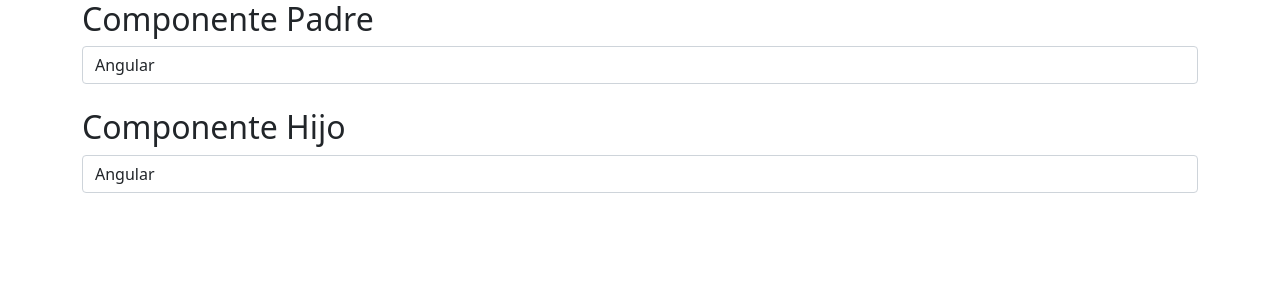
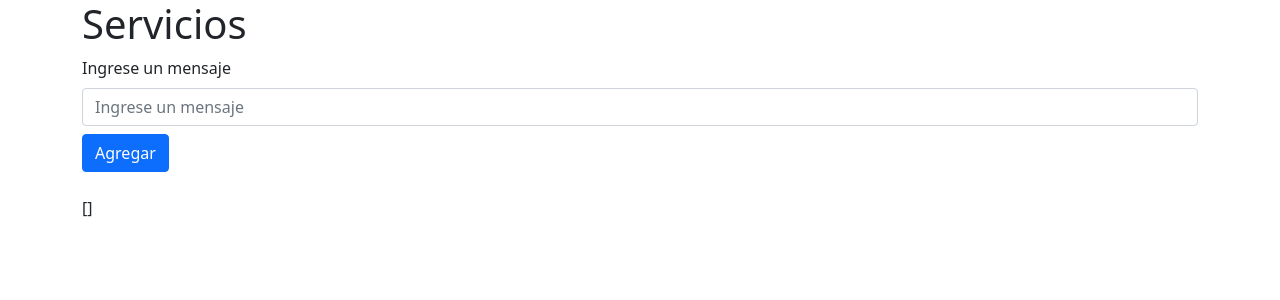
Before and after one commit to Slasari/first_angular_project, an Angular app: page / in a window 1280 px wide. Shown: the top 300 px of the page. Built offline with nearby package versions, Linux system fonts and the light colour scheme.

Commit message:
messages

```diff
--- /dev/null
+++ b/src/app/add-messages/add-messages.component.html
@@ -0,0 +1,12 @@
+<form (ngSubmit)="addMessage()">
+    <label class="form-label">Ingrese un mensaje</label>
+    <input type="text" class="form-control" placeholder="Ingrese un mensaje" name="message" [(ngModel)]="message">
+                                                             <!-- ngModel sincroniza propiedades con metodos -->
+    <button class="btn btn-primary mt-2 mb-4">
+        Agregar
+    </button>
+</form>
+
+{{message}}
+
+{{messagesService.messages | json}}
--- /dev/null
+++ b/src/app/add-messages/add-messages.component.ts
@@ -0,0 +1,19 @@
+import { Component } from '@angular/core';
+import { MessagesService } from '../messages.service';
+
+@Component({
+  selector: 'app-add-messages',
+  templateUrl: './add-messages.component.html',
+  styleUrls: ['./add-messages.component.css']
+})
+export class AddMessagesComponent {
+
+  constructor(public messagesService: MessagesService){}
+
+  message: string = "";
+
+  addMessage(){
+    this.messagesService.add(this.message);
+    this.message = "";
+  }
+}
--- a/src/app/app.component.html
+++ b/src/app/app.component.html
@@ -1,8 +1,12 @@
 <div class="container">
-  <h2>Componente Padre</h2>
+  <h1>Servicios</h1>
 
-  <input type="text" class="form-control mb-4" [(ngModel)]="title">
+  <app-add-messages></app-add-messages>
+  <app-list-messages></app-list-messages>
 
-  <app-children  [title]="title" (titleChange)="title = $event"></app-children>
-  <!--                   [(title)]="title"                  -->
 </div>
+
+<!-- <input type="text" class="form-control mb-4" [(ngModel)]="title"> -->
+
+<!-- <app-children  [title]="title" (titleChange)="title = $event"></app-children> -->
+<!--                   [(title)]="title"                  -->
--- a/src/app/app.module.ts
+++ b/src/app/app.module.ts
@@ -12,6 +12,8 @@
 import { FormsModule, ReactiveFormsModule } from '@angular/forms';
 import { FormularioReactivoComponent } from './formulario-reactivo/formulario-reactivo.component';
 import { ChildrenComponent } from './children/children.component';
+import { AddMessagesComponent } from './add-messages/add-messages.component';
+import { ListMessagesComponent } from './list-messages/list-messages.component';
 
 @NgModule({
   declarations: [
@@ -23,7 +25,9 @@
     SwitchComponent,
     FormularioPlantillaComponent,
     FormularioReactivoComponent,
-    ChildrenComponent
+    ChildrenComponent,
+    AddMessagesComponent,
+    ListMessagesComponent
   ],
   imports: [
     BrowserModule,
--- /dev/null
+++ b/src/app/list-messages/list-messages.component.html
@@ -0,0 +1,5 @@
+<ul>
+    <li *ngFor="let message of messagesService.messages">
+        {{message}}
+    </li>
+</ul>
--- /dev/null
+++ b/src/app/messages.service.ts
@@ -0,0 +1,15 @@
+import { Injectable } from '@angular/core';
+
+@Injectable({
+  providedIn: 'root'
+})
+export class MessagesService {
+
+  constructor() { }
+
+  messages: string[] = [];
+
+  add(message: string){
+    this.messages.push(message);
+  }
+}
```
Also changed, not shown: src/app/list-messages/list-messages.component.ts (added, +13 -0 lines), src/app/add-messages/add-messages.component.css (added), src/app/list-messages/list-messages.component.css (added).
